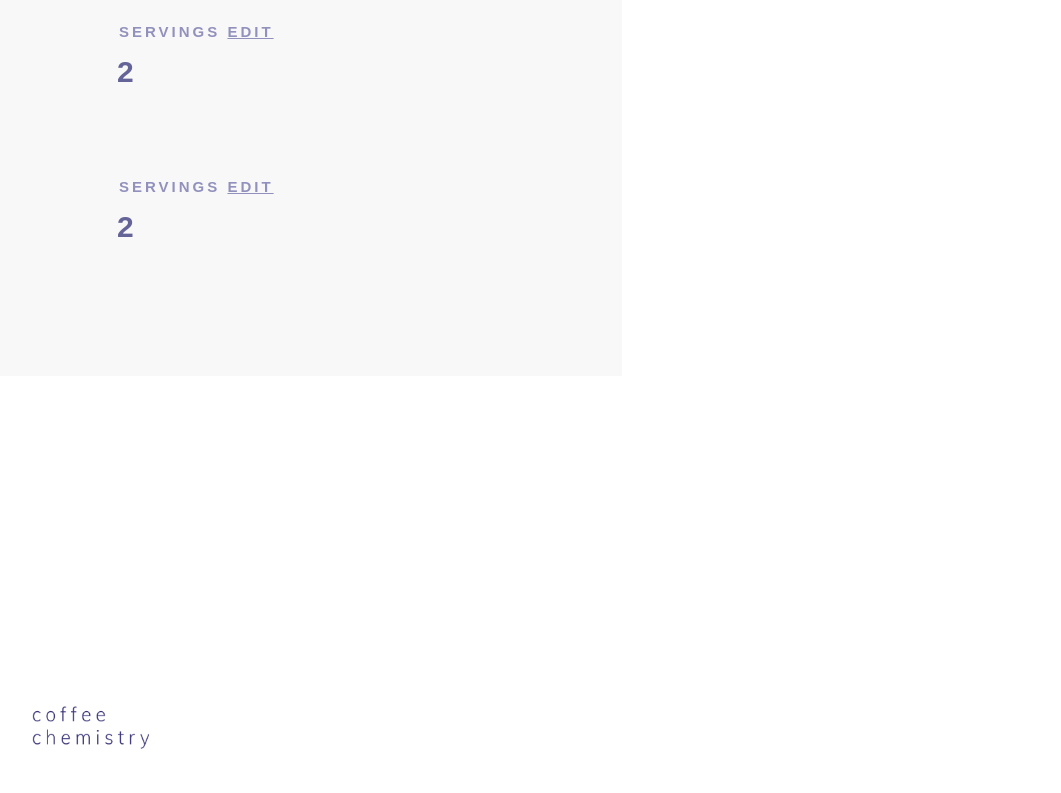
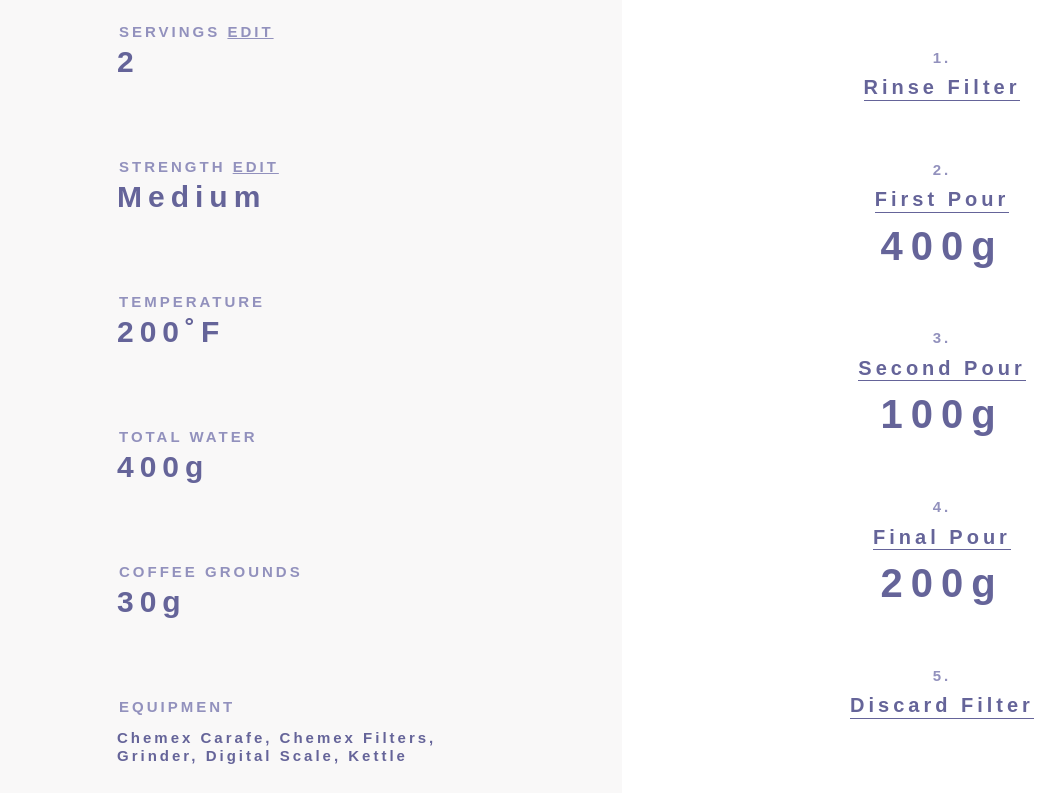
Before and after one commit to juliacodes/CoffeeChemistry, a React (Create React App) app: page /chemex in a window 1280 px wide. Shown: the part 720-1513 px from the top of the page, without its empty margins (18-1079 px from the left). Built offline with nearby package versions, Linux system fonts and the light colour scheme; a web font is replaced by a local one.

Commit message:
Added Mobile Styles

```diff
--- a/src/Components/RecipeFlex/index.js
+++ b/src/Components/RecipeFlex/index.js
@@ -6,10 +6,13 @@ import {
     MainImage,
     RecipeContent,
     Inputs,
-    Steps
+    Steps,
+    Step,
+    Enjoy
 } from './styles';
 import { SmallHeading, Paragraph } from '../../Styling';
 import chemexLarge from '../../Images/chemexLarge.png';
+import cup from '../../Images/cup.jpg';
 
 const RecipeFlex = () => (
     <>
@@ -47,22 +50,88 @@ const RecipeFlex = () => (
                 </form>
                 <form>
                     <legend>
-                        Servings <u>Edit</u>
+                        Strength <u>Edit</u>
                     </legend>
-                    <label style={{ display: 'none' }}>
-                        Servings <u>Edit</u>
-                    </label>
+                    <label style={{ display: 'none' }}>Strength</label>
+                    <br />
+                    <input type='text' name='name' placeholder='Medium' />
+                </form>
+                <form>
+                    <legend>Temperature</legend>
+                    <label style={{ display: 'none' }}>Temperature</label>
                     <br />
                     <input
-                        type='number'
+                        disabled
+                        class='disabled'
+                        type='text'
                         name='name'
-                        placeholder='2'
-                        value='2'
+                        placeholder='200˚F'
                     />
                 </form>
+                <form>
+                    <legend>Total Water</legend>
+                    <label style={{ display: 'none' }}>Total Water</label>
+                    <br />
+                    <input
+                        disabled
+                        class='disabled'
+                        type='text'
+                        name='name'
+                        placeholder='400g'
+                    />
+                </form>
+                <form>
+                    <legend>Coffee Grounds</legend>
+                    <label style={{ display: 'none' }}>Coffee Grounds</label>
+                    <br />
+                    <input
+                        disabled
+                        class='disabled'
+                        type='text'
+                        name='name'
+                        placeholder='30g'
+                    />
+                </form>
+                <form>
+                    <legend>Equipment</legend>
+                    <label style={{ display: 'none' }}>Coffee Grounds</label>
+                    <br />
+                    <p>
+                        Chemex carafe, chemex filters, grinder, digital scale,
+                        kettle
+                    </p>
+                </form>
             </Inputs>
-            <Steps></Steps>
+            <Steps>
+                <Step>
+                    <p>1.</p>
+                    <p>Rinse Filter</p>
+                </Step>
+                <Step>
+                    <p>2.</p>
+                    <p>First Pour</p>
+                    <p>400g</p>
+                </Step>
+                <Step>
+                    <p>3.</p>
+                    <p>Second Pour</p>
+                    <p>100g</p>
+                </Step>
+                <Step>
+                    <p>4.</p>
+                    <p>Final Pour</p>
+                    <p>200g</p>
+                </Step>
+                <Step>
+                    <p>5.</p>
+                    <p>Discard Filter</p>
+                </Step>
+            </Steps>
         </RecipeContent>
+        <Enjoy>
+            <img src={cup} />
+            <SmallHeading>Enjoy</SmallHeading>
+        </Enjoy>
     </>
 );
 
--- a/src/Components/RecipeFlex/styles.js
+++ b/src/Components/RecipeFlex/styles.js
@@ -1,14 +1,15 @@
 import styled from 'styled-components';
-import { QUERIES, Paragraph } from '../../Styling';
+import { QUERIES, Paragraph, SmallHeading } from '../../Styling';
 export const RecipeFlexCont = styled.div`
     display: flex;
     width: 100%;
     align-items: center;
     justify-content: center;
+    flex-wrap: wrap-reverse;
 `;
 
 export const Right = styled.div`
-    width: 50%;
+    width: 100%;
     height: auto;
     display: flex;
     flex-direction: column;
@@ -21,13 +22,17 @@ export const Right = styled.div`
 
     @media (${QUERIES.medium}) {
         padding: 0 50px;
+        width: 50%;
     }
 `;
 
 export const Left = styled.div`
-    width: 50%;
+    width: 100%;
     height: auto;
     text-align: center;
+    @media (${QUERIES.medium}) {
+        width: 50%;
+    }
 `;
 
 export const MainImage = styled.img`
@@ -45,19 +50,28 @@ export const RecipeContent = styled.div`
     transform: translateY(-100px);
     position: relative;
     z-index: 0;
+    flex-wrap: wrap;
 `;
 
 export const Inputs = styled.div`
     padding: 100px 0 100px 0;
-    width: 50%;
+    width: 100%;
     background-color: #f9f8f8;
 
+    @media (${QUERIES.medium}) {
+        width: 50%;
+    }
+
     form {
-        padding: 20px 50px;
-        width: 500px;
+        padding: 10px 50px;
+        width: 100%;
         height: auto;
         margin: 0 auto;
         position: relative;
+
+        @media (${QUERIES.medium}) {
+            width: 500px;
+        }
         legend {
             text-transform: uppercase;
             font-weight: 900;
@@ -74,7 +88,6 @@ export const Inputs = styled.div`
             font-weight: 900;
             font-size: 30px;
             line-height: 117%;
-            /* identical to box height, or 35px */
             letter-spacing: 0.2em;
             background-color: transparent;
             border: none;
@@ -82,6 +95,7 @@ export const Inputs = styled.div`
             padding: 45px 10px 12px 15px;
             color: #656499;
             outline: none;
+            width: 100%;
 
             ::placeholder {
                 color: #656499;
@@ -92,8 +106,76 @@ export const Inputs = styled.div`
                 background-color: white;
             }
         }
+
+        .disabled {
+            :hover {
+                background-color: transparent;
+            }
+        }
+
+        p {
+            padding: 45px 10px 12px 15px;
+            color: #656499;
+            font-size: 15px;
+            font-weight: 900;
+            text-transform: capitalize;
+            line-height: 117%;
+            letter-spacing: 0.2em;
+        }
     }
 `;
 export const Steps = styled.div`
-    width: 50%;
+    width: 100%;
+    display: flex;
+    flex-direction: column;
+    text-align: center;
+    justify-content: center;
+    align-items: center;
+
+    @media (${QUERIES.medium}) {
+        width: 50%;
+    }
 `;
+
+export const Step = styled.div`
+    margin: 20px auto;
+
+    p {
+        text-transform: uppercase;
+        font-weight: 900;
+        font-size: 15px;
+        line-height: 117%;
+        letter-spacing: 0.2em;
+        color: #9291bd;
+        padding: 0;
+        margin: 10px auto;
+        width: fit-content;
+        text-align: center;
+
+        &:nth-child(2) {
+            font-size: 20px;
+            color: #656499;
+            border-bottom: 1px solid #656499;
+            text-transform: capitalize;
+        }
+
+        &:nth-child(3) {
+            text-align: center;
+            font-size: 40px;
+            letter-spacing: 0.2em;
+            text-transform: capitalize;
+            color: #656499;
+        }
+    }
+`;
+
+export const Enjoy = styled.div`
+    width: 100%;
+    justify-content: center;
+    align-items: center;
+    display: flex;
+    flex-direction: column;
+    ${SmallHeading} {
+        margin: 0;
+    }
+`;
```
Also changed, not shown: src/Images/cup.jpg (added).
